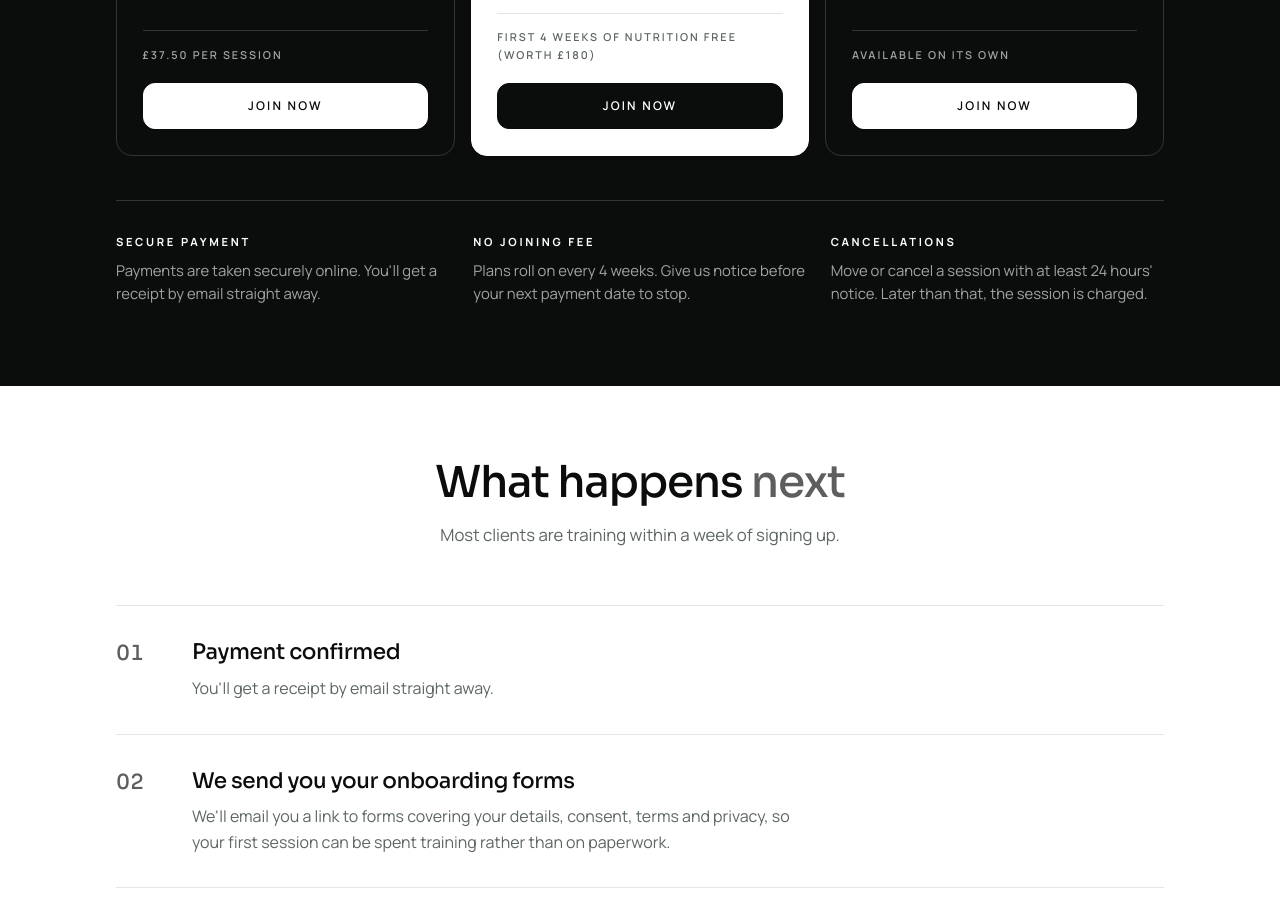
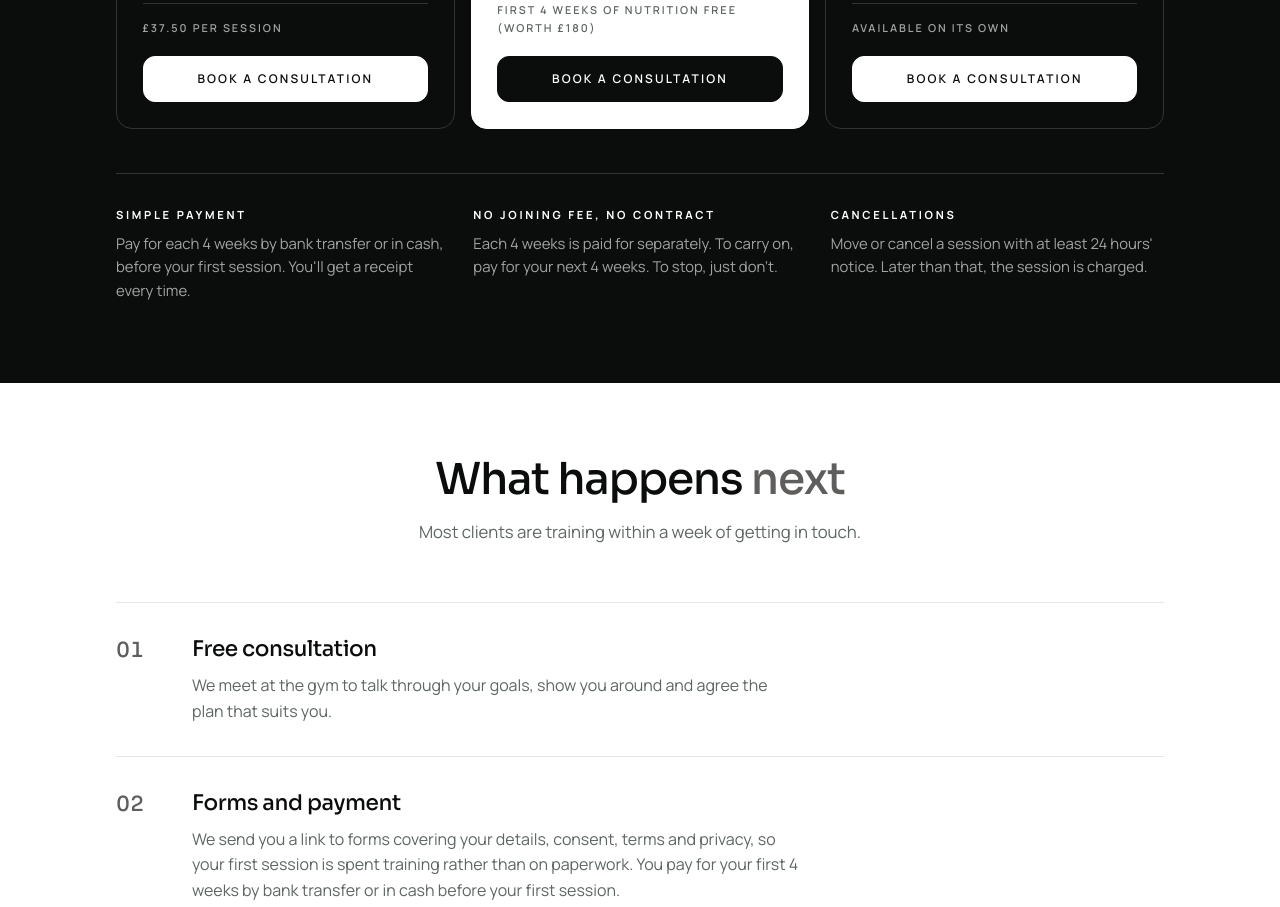
Before and after one commit to HarnoaHealth/harnoa-health-site, a plain HTML site: page index.html in a window 1280 px wide. Shown: the part 5514-6421 px from the top of the page. Drawn offline with Linux system fonts and the light colour scheme.

Commit message:
Book a consultation by email instead of paying online: plan buttons open an email with the chosen plan; payment by bank transfer or cash; next steps, FAQ and contact updated
Co-Authored-By: Claude Opus 5.5 <noreply@anthropic.com>
Claude-Session: https://claude.ai/code/session_01KtUMbmLmKCsh1uqUBBcQqy

```diff
--- a/index.html
+++ b/index.html
@@ -3,7 +3,7 @@
 <head>
 <meta charset="utf-8">
 <meta name="viewport" content="width=device-width, initial-scale=1, viewport-fit=cover">
-<meta name="description" content="Harnoa Health: one-to-one personal training and nutrition coaching from a strength and conditioning coach and a nutrition coach. Choose a plan and pay online.">
+<meta name="description" content="Harnoa Health: one-to-one personal training and nutrition coaching from a strength and conditioning coach and a nutrition coach. Choose a plan and book a free consultation.">
 <link rel="preload" as="image" href="images/main-floor-1024.webp" imagesrcset="images/main-floor-640.webp 640w, images/main-floor-1024.webp 1024w" imagesizes="100vw">
 <title>Harnoa Health</title>
 <link rel="preconnect" href="https://fonts.googleapis.com">
@@ -623,7 +623,7 @@ body::before { background: var(--black); }
         <div>
           <h2 class="title">Choose your <em>programme</em></h2>
         </div>
-        <p class="lede">Personal Training, Personal Training with Nutrition, or just Nutrition. Use the toggle to choose the number of training sessions you would like per week (1, 2 or 3), and we’ll send you our onboarding forms and book your first session.</p>
+        <p class="lede">Personal Training, Personal Training with Nutrition, or just Nutrition. Use the toggle to choose the number of training sessions you would like per week (1, 2 or 3), then book a free consultation and we’ll get you started.</p>
       </div>
 
       <div class="prices tri">
@@ -645,7 +645,7 @@ body::before { background: var(--black); }
               <li>Progress tracked and reviewed every session</li>
             </ul>
             <p class="per" data-per>£37.50 per session</p>
-            <a class="btn" data-plan="train-2" href="#plans">Join now</a>
+            <a class="btn" data-plan="train-2" href="#plans">Book a consultation</a>
           </article>
           <article class="price featured" data-card="combo">
             <div class="price-top"><h4>Training + nutrition</h4></div>
@@ -668,7 +668,7 @@ body::before { background: var(--black); }
               <li>After free 4 weeks, nutrition offered at £120 (33% off), or stop with no charge</li>
             </ul>
             <p class="per">First 4 weeks of nutrition free (worth £180)</p>
-            <a class="btn" data-plan="combo-2" href="#plans">Join now</a>
+            <a class="btn" data-plan="combo-2" href="#plans">Book a consultation</a>
           </article>
           <article class="price">
             <div class="price-top"><h4>Nutrition</h4></div>
@@ -685,18 +685,18 @@ body::before { background: var(--black); }
               <li>Message support between check-ins</li>
             </ul>
             <p class="per">Available on its own</p>
-            <a class="btn" data-plan="nutrition" href="#plans">Join now</a>
+            <a class="btn" data-plan="nutrition" href="#plans">Book a consultation</a>
           </article>
       </div>
 
       <div class="assure">
         <div>
-          <h3>Secure payment</h3>
-          <p>Payments are taken securely online. You'll get a receipt by email straight away.</p>
+          <h3>Simple payment</h3>
+          <p>Pay for each 4 weeks by bank transfer or in cash, before your first session. You'll get a receipt every time.</p>
         </div>
         <div>
-          <h3>No joining fee</h3>
-          <p>Plans roll on every 4 weeks. Give us notice before your next payment date to stop.</p>
+          <h3>No joining fee, no contract</h3>
+          <p>Each 4 weeks is paid for separately. To carry on, pay for your next 4 weeks. To stop, just don't.</p>
         </div>
         <div>
           <h3>Cancellations</h3>
@@ -712,21 +712,21 @@ body::before { background: var(--black); }
         <div>
           <h2 class="title">What happens <em>next</em></h2>
         </div>
-        <p class="lede">Most clients are training within a week of signing up.</p>
+        <p class="lede">Most clients are training within a week of getting in touch.</p>
       </div>
       <ol class="steps">
         <li class="step">
           <div class="num">01</div>
           <div class="body">
-            <h3>Payment confirmed</h3>
-            <p>You'll get a receipt by email straight away.</p>
+            <h3>Free consultation</h3>
+            <p>We meet at the gym to talk through your goals, show you around and agree the plan that suits you.</p>
           </div>
         </li>
         <li class="step">
           <div class="num">02</div>
           <div class="body">
-            <h3>We send you your onboarding forms</h3>
-            <p>We'll email you a link to forms covering your details, consent, terms and privacy, so your first session can be spent training rather than on paperwork.</p>
+            <h3>Forms and payment</h3>
+            <p>We send you a link to forms covering your details, consent, terms and privacy, so your first session is spent training rather than on paperwork. You pay for your first 4 weeks by bank transfer or in cash before your first session.</p>
           </div>
         </li>
         <li class="step">
@@ -753,7 +753,7 @@ body::before { background: var(--black); }
         <div>
           <h2 class="title">Good <em>to know</em></h2>
         </div>
-        <p class="lede">Anything else? Message us before you buy and we'll answer it.</p>
+        <p class="lede">Anything else? Email us and we'll answer it.</p>
       </div>
       <div class="faq">
         <details>
@@ -778,7 +778,7 @@ body::before { background: var(--black); }
         </details>
         <details>
           <summary>How do I stop or pause my plan?</summary>
-          <p>Let us know before your next payment date and we'll stop or pause it. There's no exit fee.</p>
+          <p>Each 4 weeks is paid for separately, so there's nothing to cancel and no exit fee: just don't pay for the next 4 weeks. If you're away, let us know and we'll pause your plan so you don't lose any sessions.</p>
         </details>
         <details>
           <summary>What if I miss a session?</summary>
@@ -801,30 +801,30 @@ body::before { background: var(--black); }
       <a href="#plans">Plans</a>
       <a href="#faq">FAQ</a>
     </nav>
-    <p class="contact-line">Questions before you buy? Email [your email] or message [@yourhandle] on Instagram.</p>
+    <p class="contact-line">Questions? Email <a href="mailto:contact@harnoahealth.com">contact@harnoahealth.com</a>.</p>
   </div>
 </footer>
 
 <script>
-/* Paste each plan's payment link (for example a Stripe Payment Link) between the quotes. */
-var PAYMENT_LINKS = {
-  "train-1": "https://buy.stripe.com/fZu3cwaKj6xHeLIdF3cEw00",
-  "train-2": "https://buy.stripe.com/00wfZicSre09gTQbwVcEw01",
-  "train-3": "https://buy.stripe.com/aFafZi8CbbS11YW30pcEw02",
-  "combo-1": "https://buy.stripe.com/5kQ00k5pZbS11YW44tcEw03",
-  "combo-2": "https://buy.stripe.com/00w00k19Je090USeJ7cEw04",
-  "combo-3": "https://buy.stripe.com/4gMcN63hRf4d3307gFcEw05",
-  "nutrition": "https://buy.stripe.com/3cIcN605FbS1fPM6cBcEw09"
-};
+/* "Book a consultation": an email to us with the plan they picked filled in (payment is by bank transfer or cash
+   after the consultation, so there's no online checkout). */
+var BOOK_EMAIL = "contact@harnoahealth.com";
 var PRICES = { train: { 1: 160, 2: 300, 3: 420 }, combo: { 1: 160, 2: 300, 3: 420 } };
 var PER_SESSION = { 1: "£40", 2: "£37.50", 3: "£35" };
 var FULL_PRICE = { 1: 160, 2: 320, 3: 480 };
 
+function planName(key) {
+  if (key === "nutrition") return "Nutrition coaching (£180 every 4 weeks)";
+  var kind = key.split("-")[0], n = Number(key.split("-")[1]);
+  return (kind === "combo" ? "Training + nutrition" : "Personal training") + ", " + n + (n === 1 ? " session" : " sessions") + " a week (£" + PRICES[kind][n] + " every 4 weeks)";
+}
+
 function setLink(a, key) {
   a.setAttribute("data-plan", key);
-  var url = PAYMENT_LINKS[key];
-  if (url) { a.href = url; a.target = "_blank"; a.rel = "noopener"; }
-  else { a.href = "#plans"; a.removeAttribute("target"); }
+  var subject = "Booking a free consultation: " + planName(key);
+  var body = "Hi Harnoa Health,\n\nI'd like to book a free consultation. The plan I'm interested in: " + planName(key) + ".\n\nName:\nPhone number:\nDays and times that suit me:\n\nThanks";
+  a.href = "mailto:" + BOOK_EMAIL + "?subject=" + encodeURIComponent(subject) + "&body=" + encodeURIComponent(body);
+  a.removeAttribute("target");
 }
 
 document.querySelectorAll("[data-card]").forEach(function (card) {
```
